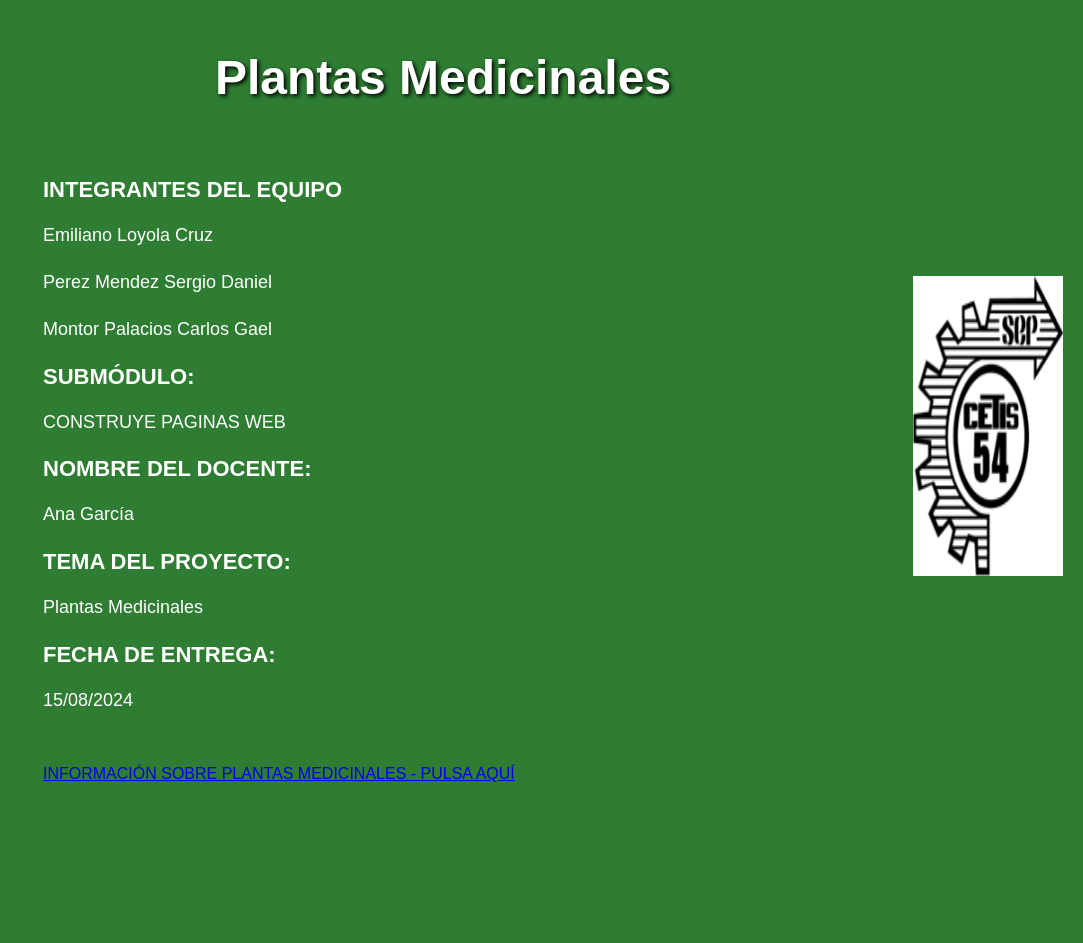
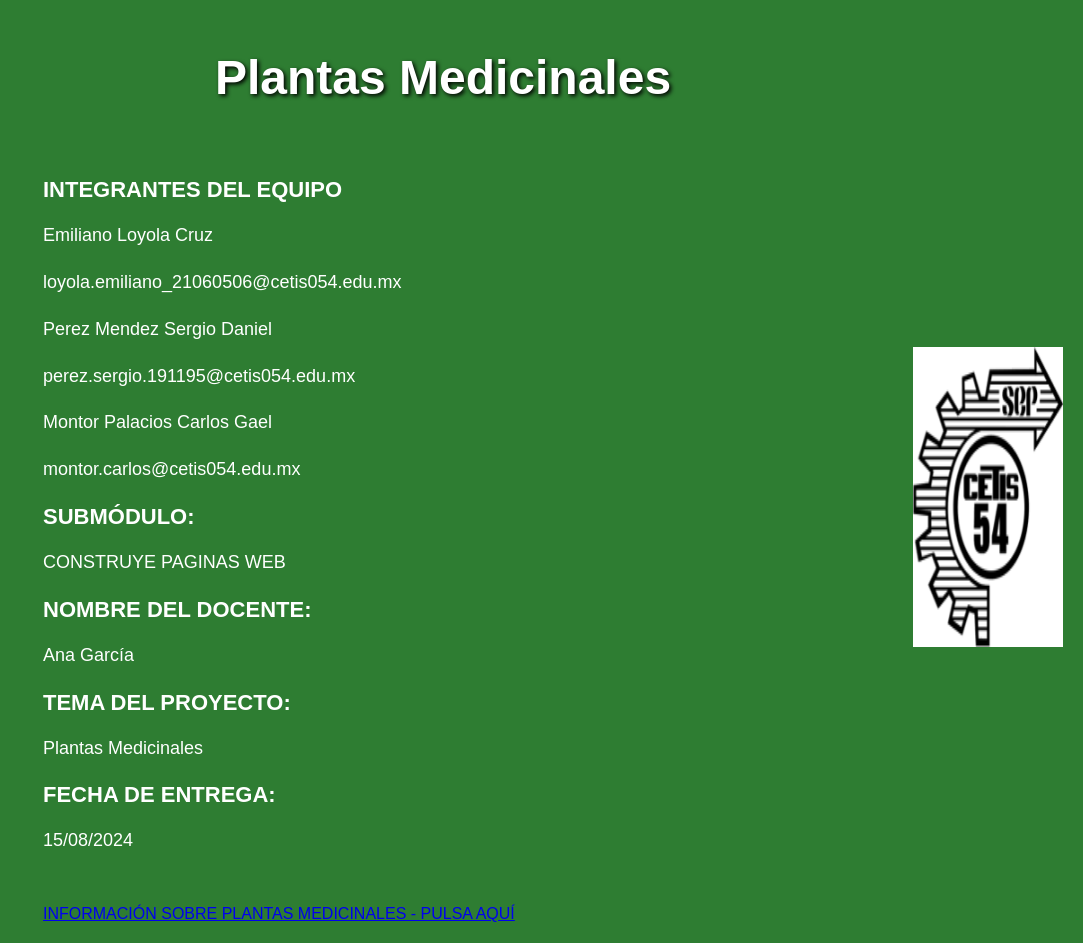
Before and after one commit to Geal589/web, a plain HTML site: page index.html in a window 1280 px wide. Shown: the whole page, without its empty margins (197-1280 px from the left). Before the commit the page ends 803 px from the top, so only its background shows below. Drawn offline with Linux system fonts and the light colour scheme.

Commit message:
Add files via upload

```diff
--- a/index.html
+++ b/index.html
@@ -14,8 +14,11 @@
             INTEGRANTES DEL EQUIPO
         </strong>
         <p style="font-size: 18px; line-height: 1.6;">Emiliano Loyola Cruz</p>
+        <p style="font-size: 18px; line-height: 1.6;">loyola.emiliano_21060506@cetis054.edu.mx </p>
         <p style="font-size: 18px; line-height: 1.6;">Perez Mendez Sergio Daniel</p>
+        <p style="font-size: 18px; line-height: 1.6;">perez.sergio.191195@cetis054.edu.mx </p>
         <p style="font-size: 18px; line-height: 1.6;">Montor Palacios Carlos Gael</p>
+        <p style="font-size: 18px; line-height: 1.6;">montor.carlos@cetis054.edu.mx </p>
 
         <strong style="display: block; margin-top: 20px; font-size: 22px; text-transform: uppercase;">
             SUBMÓDULO:
```
Also changed, not shown: indice.html (+0 -3 lines).
